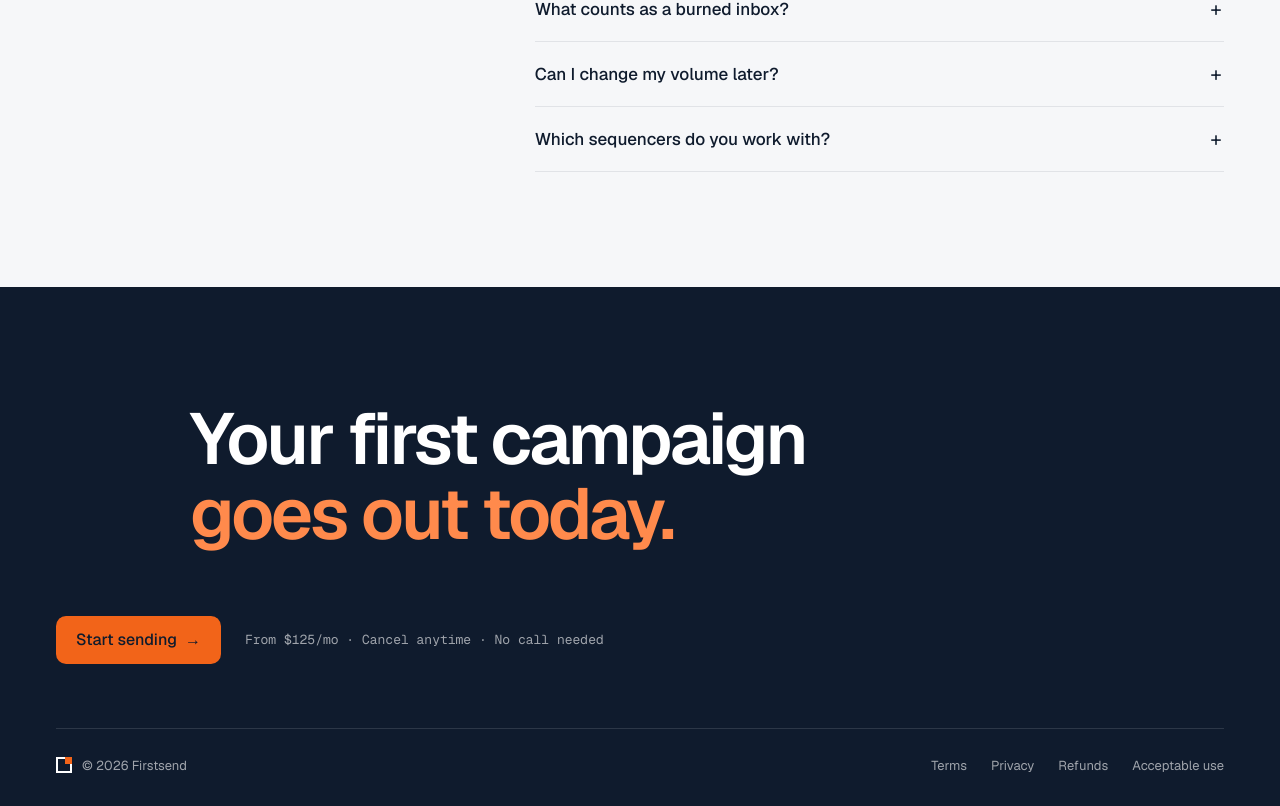
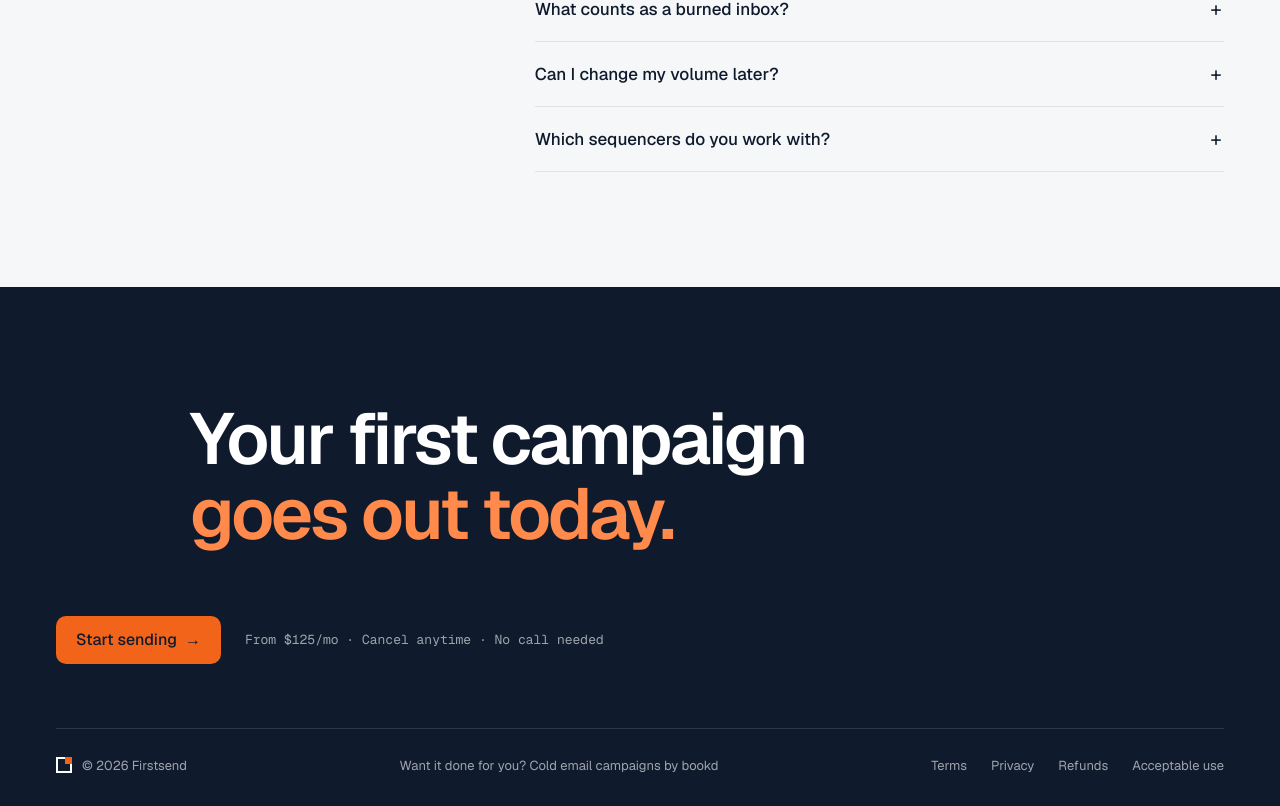
Before and after one commit to georgek12-bit/firstsend, a Next.js app in the folder web/: page / in a window 1280 px wide. Shown: the part 4971-5777 px from the top of the page. Built offline with nearby package versions, Linux system fonts and the light colour scheme.

Commit message:
Footer: link to bookd.site for done-for-you campaigns
Co-Authored-By: Claude Opus 5.5 <noreply@anthropic.com>

```diff
--- a/web/app/globals.css
+++ b/web/app/globals.css
@@ -1142,6 +1142,9 @@ ol {
   align-items: center;
   gap: 10px;
 }
+.footer__partner {
+  color: inherit;
+}
 .footer__links {
   display: flex;
   flex-wrap: wrap;
--- a/web/components/Footer.tsx
+++ b/web/components/Footer.tsx
@@ -9,6 +9,9 @@ export default function Footer() {
       <span className="footer__brand">
         <LogoMark size="sm" tone="cream" />© {new Date().getFullYear()} {BRAND}
       </span>
+      <a className="footer__partner" href="https://bookd.site">
+        Want it done for you? Cold email campaigns by bookd
+      </a>
       <nav className="footer__links" aria-label="Legal">
         {legalLinks.map(l => (
           <Link key={l.href} href={l.href}>
```
